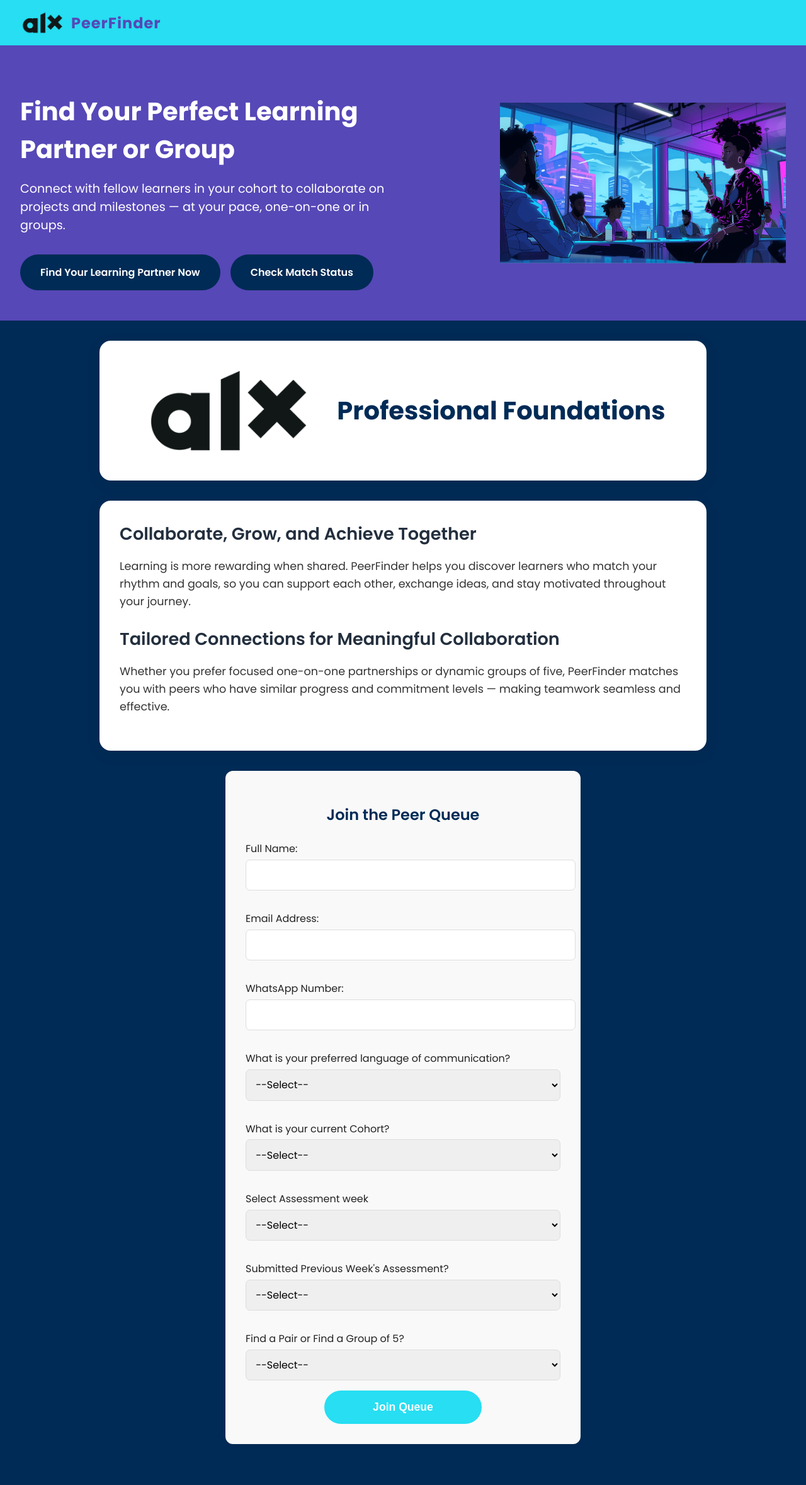
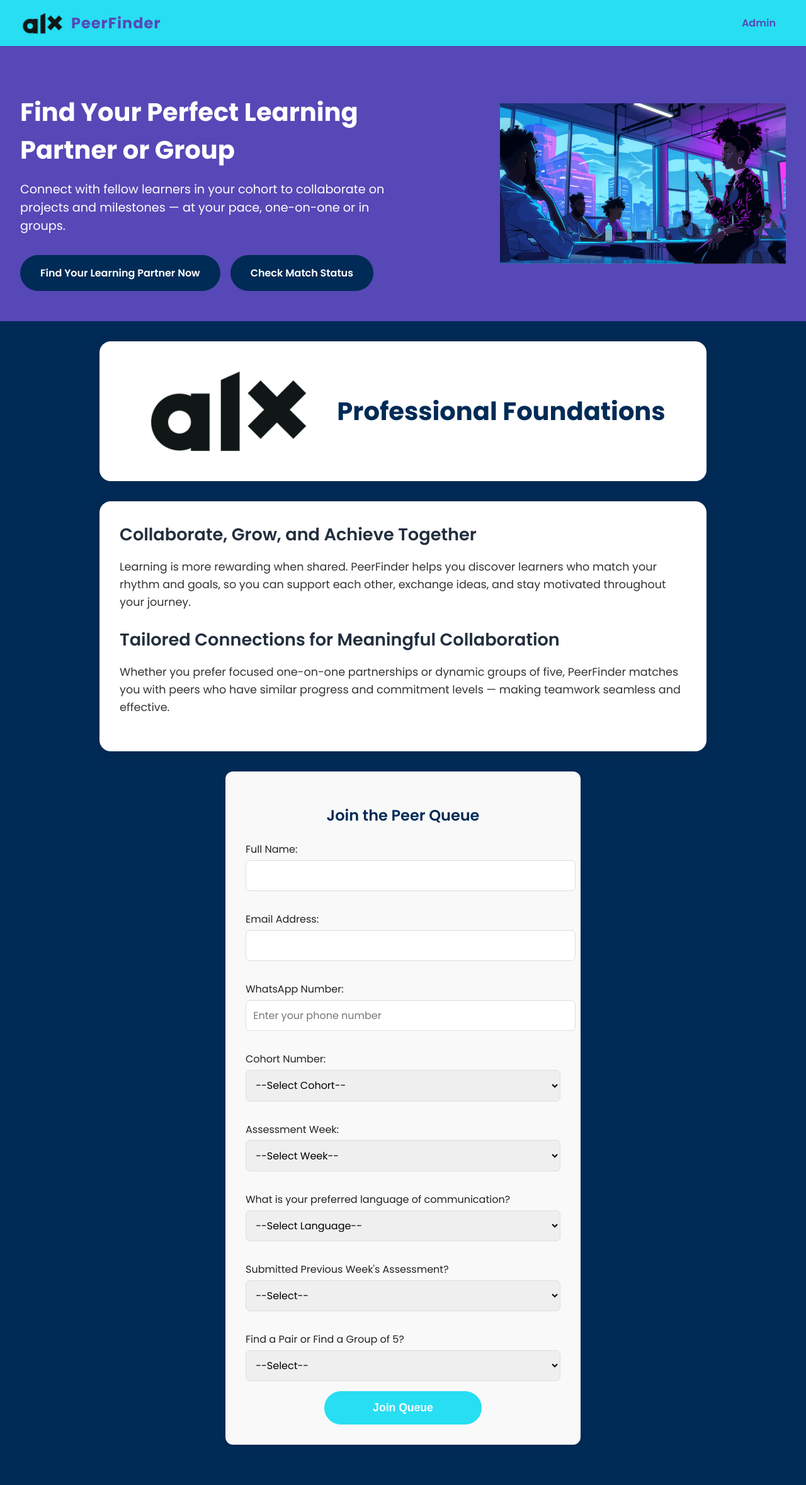
Before and after one commit to chuqudee/alx_peer_finder, a Flask app: page / in a window 1280 px wide. Shown: the whole page at 63% size. Before the commit the page ends 2293 px from the top, so only its background shows below. Run offline with Flask 3, Linux system fonts and the light colour scheme; some libraries are stand-ins or nearby versions.

Commit message:
Update index.html

```diff
--- a/templates/index.html
+++ b/templates/index.html
@@ -7,7 +7,8 @@
     <link rel="icon" type="image/png" href="static/favicon_io/favicon-32x32.png" />
     <!-- Google Fonts: Poppins -->
     <link href="https://fonts.googleapis.com/css2?family=Poppins:wght@400;600;700&display=swap" rel="stylesheet" />
-</head>
+    <!-- International Telephone Input CSS -->
+    <link rel="stylesheet" href="https://cdnjs.cloudflare.com/ajax/libs/intl-tel-input/17.0.8/css/intlTelInput.css">
     <style>
         body {
             font-family: 'Poppins', Arial, sans-serif;
@@ -20,12 +21,28 @@
             padding: 1rem 2rem;
             display: flex;
             align-items: center;
+            justify-content: space-between;
         }
         .navbar .logo {
             color: #5648B7;
             font-weight: 700;
             font-size: 1.5rem;
             letter-spacing: 1px;
+        }
+        .navbar-left {
+            display: flex;
+            align-items: center;
+        }
+        .admin-link {
+            text-decoration: none;
+            color: #5648B7;
+            font-weight: 600;
+            padding: 0.5rem 1rem;
+            border-radius: 5px;
+            transition: background-color 0.2s;
+        }
+        .admin-link:hover {
+            background-color: rgba(255,255,255,0.2);
         }
         .hero {
             background: linear-gradient(90deg, #5648B7 0%, #5648B7 100%);
@@ -38,8 +55,8 @@
             box-sizing: border-box;
         }
         .hero-content {
-            max-width: 600px; /* Fixed width as requested */
-            flex: 0 0 auto; /* Prevent growing/shrinking */
+            max-width: 600px;
+            flex: 0 0 auto;
         }
         .hero h1 {
             font-size: 2.5rem;
@@ -58,7 +75,7 @@
             flex-wrap: wrap;
         }
         .hero-image-container {
-            width: calc(40% - 2rem); /* 40% minus padding */
+            width: calc(40% - 2rem);
             height: 100%;
             display: flex;
             justify-content: center;
@@ -182,7 +199,6 @@
             text-align: center;
             margin-bottom: 1rem;
         }
-        /* New styles for program title */
         .image-title-container {
             display: flex;
             align-items: center;
@@ -195,6 +211,12 @@
             color: #002b56;
             margin: 0;
             font-size: 2.5rem;
+        }
+        .iti {
+            width: 100%;
+        }
+        .iti__flag-container {
+            padding: 0 6px 0 8px;
         }
         @media (max-width: 1200px) {
             .hero {
@@ -241,7 +263,6 @@
                 width: 100%;
                 padding: 1rem;
             }
-            /* Mobile adjustment for program title */
             .image-title-container {
                 flex-direction: column;
                 gap: 1rem;
@@ -263,17 +284,27 @@
                 font-size: 0.9rem;
             }
             .program-title {
-                font-size: 2.5rem;
+                font-size: 2rem;
+            }
+            .navbar {
+                flex-direction: column;
+                padding: 1rem;
+            }
+            .navbar-left {
+                margin-bottom: 1rem;
             }
         }
     </style>
 </head>
 <body>
     <div class="navbar">
-        <img src="static/alx_icon-300x169.png"
-         style="height:40px; vertical-align:middle; margin-right:10px;">
-        <span class="logo">PeerFinder</span>
+        <div class="navbar-left">
+            <img src="static/alx_icon-300x169.png" style="height:40px; vertical-align:middle; margin-right:10px;">
+            <span class="logo">PeerFinder</span>
+        </div>
+        <a href="{{ url_for('admin') }}" class="admin-link">Admin</a>
     </div>
+
     <div class="hero">
         <div class="hero-content">
             <h1>Find Your Perfect Learning Partner or Group</h1>
@@ -284,7 +315,7 @@
             </div>
         </div>
         <div class="hero-image-container">
-            <img src="static/people2.webp" alt="static/people.png">
+            <img src="static/people2.webp" alt="Collaboration Illustration">
         </div>
     </div>
     <div class="section illustration">
@@ -305,7 +336,9 @@
     </div>
     <div class="form-card" id="join-form">
         <h2>Join the Peer Queue</h2>
-
+        {% if error %}
+        <p style="color:red; text-align:center;">{{ error }}</p>
+        {% endif %}
         <form method="POST" action="{{ url_for('join_queue') }}">
             <label>Full Name:</label>
             <input type="text" name="name" required />
@@ -314,40 +347,31 @@
             <input type="email" name="email" required />
 
             <label>WhatsApp Number:</label>
-            <input type="text" name="phone" required />
+            <input id="phone" type="tel" name="phone" required placeholder="Enter your phone number" />
 
-            <label for="language">What is your preferred language of communication?</label>
-                <select name="language" id="language" required>
-                <option value="">--Select--</option>
-                <option value="English">English</option>
-                <option value="Arabic">Arabic</option>
-                <option value="French">French</option>
-                <option value="Swahili">Swahili</option>
+            <label>Cohort Number:</label>
+            <select name="cohort" required>
+                <option value="">--Select Cohort--</option>
+                {% for c in range(8, 13) %}
+                    <option value="Cohort {{ c }}">Cohort {{ c }}</option>
+                {% endfor %}
             </select>
 
-            <label for="cohort">What is your current Cohort?</label>
-               <select name="cohort" id="cohort" required>
-               <option value="">--Select--</option>
-               <option value="Cohort 8">Cohort 8</option>
-               <option value="Cohort 9">Cohort 9</option>
-               <option value="Cohort 10">Cohort 10</option>
-           </select>
+            <label>Assessment Week:</label>
+            <select name="assessment_week" required>
+                <option value="">--Select Week--</option>
+                {% for w in range(1, 13) %}
+                    <option value="Week {{ w }}">Week {{ w }}</option>
+                {% endfor %}
+            </select>
 
-            <label>Select Assessment week</label>
-            <select name="week" required>
-                <option value="">--Select--</option>
-                <option value="Week 1">Week 1</option>
-                <option value="Week 2">Week 2</option>
-                <option value="Week 3">Week 3</option>
-                <option value="Week 4">Week 4</option>
-                <option value="Week 5">Week 5</option>
-                <option value="Week 6">Week 6</option>
-                <option value="Week 7">Week 7</option>
-                <option value="Week 8">Week 8</option>
-                <option value="Week 9">Week 9</option>
-                <option value="Week 10">Week 10</option>
-                <option value="Week 11">Week 11</option>
-                <option value="Week 12">Week 12</option>
+            <label>What is your preferred language of communication?</label>
+            <select name="language" required>
+                <option value="">--Select Language--</option>
+                <option value="English">English</option>
+                <option value="French">French</option>
+                <option value="Arabic">Arabic</option>
+                <option value="Swahili">Swahili</option>
             </select>
 
             <label>Submitted Previous Week's Assessment?</label>
@@ -367,5 +391,34 @@
             <button type="submit">Join Queue</button>
         </form>
     </div>
+
+    <!-- International Telephone Input JS -->
+    <script src="https://cdnjs.cloudflare.com/ajax/libs/intl-tel-input/17.0.8/js/intlTelInput.min.js"></script>
+    <script src="https://cdnjs.cloudflare.com/ajax/libs/intl-tel-input/17.0.8/js/utils.js"></script>
+    <script>
+        var phoneInput = document.querySelector("#phone");
+        var iti = window.intlTelInput(phoneInput, {
+            initialCountry: "auto",
+            geoIpLookup: function(callback) {
+                fetch('https://ipinfo.io/json')
+                    .then(resp => resp.json())
+                    .then(data => callback(data.country))
+                    .catch(() => callback('us'));
+            },
+            utilsScript: "https://cdnjs.cloudflare.com/ajax/libs/intl-tel-input/17.0.8/js/utils.js",
+            separateDialCode: true,
+        });
+
+        document.querySelector("form").addEventListener("submit", function(e) {
+            if (phoneInput.value.trim()) {
+                if (iti.isValidNumber()) {
+                    phoneInput.value = iti.getNumber();
+                } else {
+                    e.preventDefault();
+                    alert("Please enter a valid phone number.");
+                }
+            }
+        });
+    </script>
 </body>
 </html>
```
